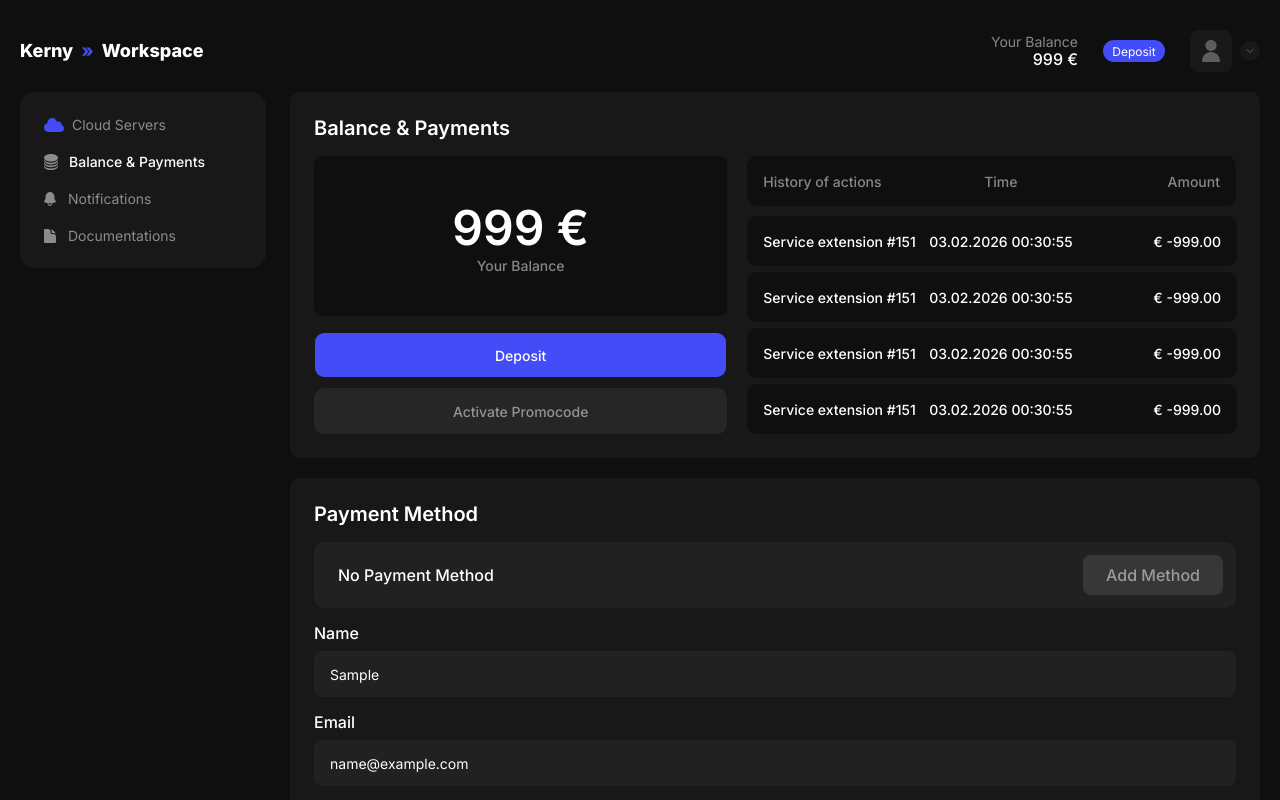
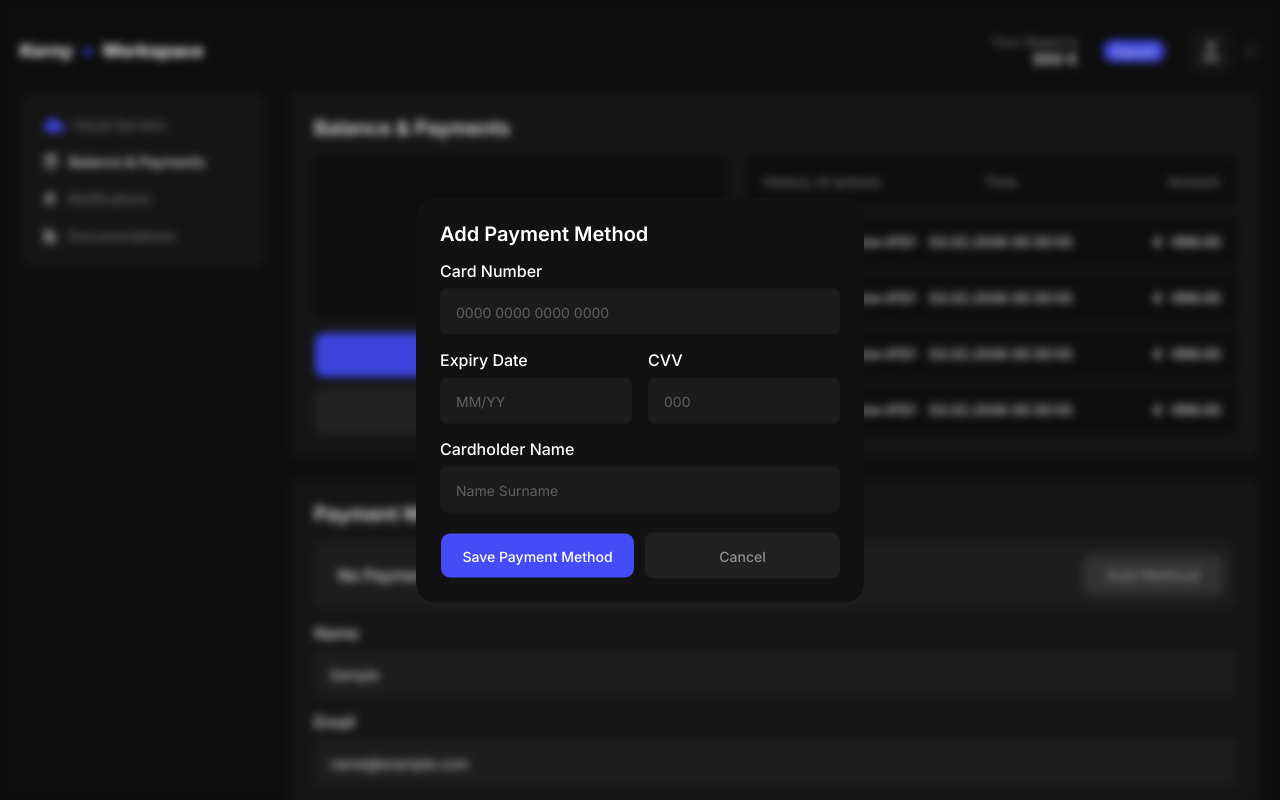
Before and after one commit to AnastasiiaDedela/kerny, a Next.js app: page /workspace/balance in a window 1280 px wide. Both pictures are taken after typing "Sample", "name@example.com", "Sample", "Sample", "Sample" into the empty fields and a click on the button "Add Method". Shown: the top 800 px of the page. Built offline with nearby package versions, Linux system fonts and the light colour scheme.

Commit message:
feat: add modals for payments page

```diff
--- /dev/null
+++ b/src/components/workspace/ActivatePromocodeModal.tsx
@@ -0,0 +1,60 @@
+'use client';
+
+import { useState } from 'react';
+
+import { ModalActions, ModalField, ModalShell } from '@/components/workspace/modal-parts';
+
+function ActivatePromocodeModal({
+  open,
+  onOpenChange,
+}: {
+  open: boolean;
+  onOpenChange: (open: boolean) => void;
+}) {
+  const [promocode, setPromocode] = useState('');
+
+  const close = () => {
+    setPromocode('');
+    onOpenChange(false);
+  };
+
+  return (
+    <ModalShell open={open} onOpenChange={onOpenChange} title="Activate Promocode">
+      <form
+        onSubmit={(e) => {
+          e.preventDefault();
+          close();
+        }}
+        className="mt-4"
+      >
+        <ModalField
+          id="promocode"
+          label="Promocode"
+          placeholder="K-123456790"
+          value={promocode}
+          onValueChange={setPromocode}
+        />
+
+        <ModalActions submitLabel="Activate" onCancel={close} />
+      </form>
+    </ModalShell>
+  );
+}
+
+/** Trigger + dialog in one client island, so BalanceOverview stays a server component. */
+export function ActivatePromocodeButton() {
+  const [open, setOpen] = useState(false);
+
+  return (
+    <>
+      <button
+        type="button"
+        onClick={() => setOpen(true)}
+        className="mt-2.5 h-[46px] w-full rounded-[10px] bg-white/[0.06] text-sm leading-[17px] font-medium text-white/50 transition-colors hover:text-white"
+      >
+        Activate Promocode
+      </button>
+      <ActivatePromocodeModal open={open} onOpenChange={setOpen} />
+    </>
+  );
+}
--- /dev/null
+++ b/src/components/workspace/AddPaymentMethodModal.tsx
@@ -0,0 +1,77 @@
+'use client';
+
+import { useState } from 'react';
+
+import { ModalActions, ModalField, ModalShell } from '@/components/workspace/modal-parts';
+
+const emptyCard = { cardNumber: '', expiry: '', cvv: '', cardholder: '' };
+
+export function AddPaymentMethodModal({
+  open,
+  onOpenChange,
+}: {
+  open: boolean;
+  onOpenChange: (open: boolean) => void;
+}) {
+  const [values, setValues] = useState(emptyCard);
+
+  const close = () => {
+    setValues(emptyCard);
+    onOpenChange(false);
+  };
+
+  return (
+    <ModalShell open={open} onOpenChange={onOpenChange} title="Add Payment Method">
+      <form
+        onSubmit={(e) => {
+          e.preventDefault();
+          close();
+        }}
+        className="mt-4"
+      >
+        <div className="flex flex-col gap-4">
+          <ModalField
+            id="cardNumber"
+            label="Card Number"
+            placeholder="0000 0000 0000 0000"
+            value={values.cardNumber}
+            onValueChange={(cardNumber) => setValues((v) => ({ ...v, cardNumber }))}
+            inputMode="numeric"
+          />
+
+          {/* 192 / 192 with a 16px gutter fills the 400px content column. */}
+          <div className="grid grid-cols-2 gap-4">
+            <ModalField
+              id="expiry"
+              label="Expiry Date"
+              placeholder="MM/YY"
+              value={values.expiry}
+              onValueChange={(expiry) => setValues((v) => ({ ...v, expiry }))}
+              inputMode="numeric"
+              maxLength={5}
+            />
+            <ModalField
+              id="cvv"
+              label="CVV"
+              placeholder="000"
+              value={values.cvv}
+              onValueChange={(cvv) => setValues((v) => ({ ...v, cvv }))}
+              inputMode="numeric"
+              maxLength={4}
+            />
+          </div>
+
+          <ModalField
+            id="cardholder"
+            label="Cardholder Name"
+            placeholder="Name Surname"
+            value={values.cardholder}
+            onValueChange={(cardholder) => setValues((v) => ({ ...v, cardholder }))}
+          />
+        </div>
+
+        <ModalActions submitLabel="Save Payment Method" onCancel={close} />
+      </form>
+    </ModalShell>
+  );
+}
--- a/src/components/workspace/BalanceOverview.tsx
+++ b/src/components/workspace/BalanceOverview.tsx
@@ -1,4 +1,5 @@
 import { Button } from '@/components/ui/button';
+import { ActivatePromocodeButton } from '@/components/workspace/ActivatePromocodeModal';
 import { BalanceHistoryTable } from '@/components/workspace/BalanceHistoryTable';
 import type { HistoryEntry } from '@/components/workspace/ServerHistory';
 
@@ -25,12 +26,7 @@ export function BalanceOverview({
             Deposit
           </Button>
 
-          <button
-            type="button"
-            className="mt-2.5 h-[46px] w-full rounded-[10px] bg-white/[0.06] text-sm leading-[17px] font-medium text-white/50 transition-colors hover:text-white"
-          >
-            Activate Promocode
-          </button>
+          <ActivatePromocodeButton />
         </div>
 
         <BalanceHistoryTable data={history} />
--- a/src/components/workspace/PaymentMethodForm.tsx
+++ b/src/components/workspace/PaymentMethodForm.tsx
@@ -2,6 +2,7 @@
 
 import { useState } from 'react';
 import { Button } from '@/components/ui/button';
+import { AddPaymentMethodModal } from '@/components/workspace/AddPaymentMethodModal';
 
 const fields = [
   { name: 'name', label: 'Name', type: 'text', placeholder: 'Enter your Name...' },
@@ -35,6 +36,7 @@ const emptyForm: Record<FieldName, string> = {
 
 export function PaymentMethodForm() {
   const [values, setValues] = useState(emptyForm);
+  const [cardModalOpen, setCardModalOpen] = useState(false);
 
   return (
     <section className="rounded-[10px] bg-white/[0.04] p-5 lg:p-6">
@@ -48,6 +50,7 @@ export function PaymentMethodForm() {
         </span>
         <button
           type="button"
+          onClick={() => setCardModalOpen(true)}
           className="h-10 w-[120px] shrink-0 rounded-[8px] bg-white/[0.1] text-sm leading-[17px] font-medium text-white/50 transition-colors hover:text-white lg:w-[140px] lg:text-base lg:leading-[19px]"
         >
           Add Method
@@ -82,6 +85,8 @@ export function PaymentMethodForm() {
           Save
         </Button>
       </form>
+
+      <AddPaymentMethodModal open={cardModalOpen} onOpenChange={setCardModalOpen} />
     </section>
   );
 }
--- /dev/null
+++ b/src/components/workspace/modal-parts.tsx
@@ -0,0 +1,93 @@
+'use client';
+
+import type { ReactNode } from 'react';
+
+import { Button } from '@/components/ui/button';
+import { Dialog, DialogContent } from '@/components/ui/dialog';
+
+/** 448px card, 24px inset all round — shared by every workspace dialog. */
+export function ModalShell({
+  open,
+  onOpenChange,
+  title,
+  children,
+}: {
+  open: boolean;
+  onOpenChange: (open: boolean) => void;
+  title: string;
+  children: ReactNode;
+}) {
+  return (
+    <Dialog open={open} onOpenChange={onOpenChange}>
+      <DialogContent
+        showCloseButton={false}
+        className="flex max-w-[min(448px,calc(100%-40px))] flex-col gap-0 rounded-[20px] border-0 bg-[#121212] p-6 ring-0 sm:max-w-[min(448px,calc(100%-40px))]"
+      >
+        <h2 className="text-xl leading-6 font-semibold text-white">{title}</h2>
+        {children}
+      </DialogContent>
+    </Dialog>
+  );
+}
+
+export function ModalField({
+  id,
+  label,
+  placeholder,
+  value,
+  onValueChange,
+  inputMode,
+  maxLength,
+}: {
+  id: string;
+  label: string;
+  placeholder: string;
+  value: string;
+  onValueChange: (value: string) => void;
+  inputMode?: 'numeric';
+  maxLength?: number;
+}) {
+  return (
+    <div>
+      <label htmlFor={id} className="mb-2 block text-base leading-[19px] font-medium text-white">
+        {label}
+      </label>
+      <input
+        id={id}
+        name={id}
+        value={value}
+        onChange={(e) => onValueChange(e.target.value)}
+        placeholder={placeholder}
+        inputMode={inputMode}
+        maxLength={maxLength}
+        autoComplete="off"
+        className="h-[46px] w-full rounded-[8px] bg-white/[0.04] px-4 py-[7px] text-sm leading-[17px] font-normal text-white outline-none placeholder:text-white/30"
+      />
+    </div>
+  );
+}
+
+/** 195 / 195 with a 10px gutter — the two halves of the 400px content column. Grid rather than
+    flex, because the button's own padding otherwise skews an equal `flex-1` split. */
+export function ModalActions({
+  submitLabel,
+  onCancel,
+}: {
+  submitLabel: string;
+  onCancel: () => void;
+}) {
+  return (
+    <div className="mt-5 grid grid-cols-2 gap-2.5">
+      <Button type="submit" className="h-[46px] min-w-0 text-sm leading-[17px] font-medium">
+        {submitLabel}
+      </Button>
+      <button
+        type="button"
+        onClick={onCancel}
+        className="h-[46px] rounded-[8px] bg-white/[0.06] text-sm leading-[17px] font-medium text-white/50 transition-colors hover:text-white"
+      >
+        Cancel
+      </button>
+    </div>
+  );
+}
```
